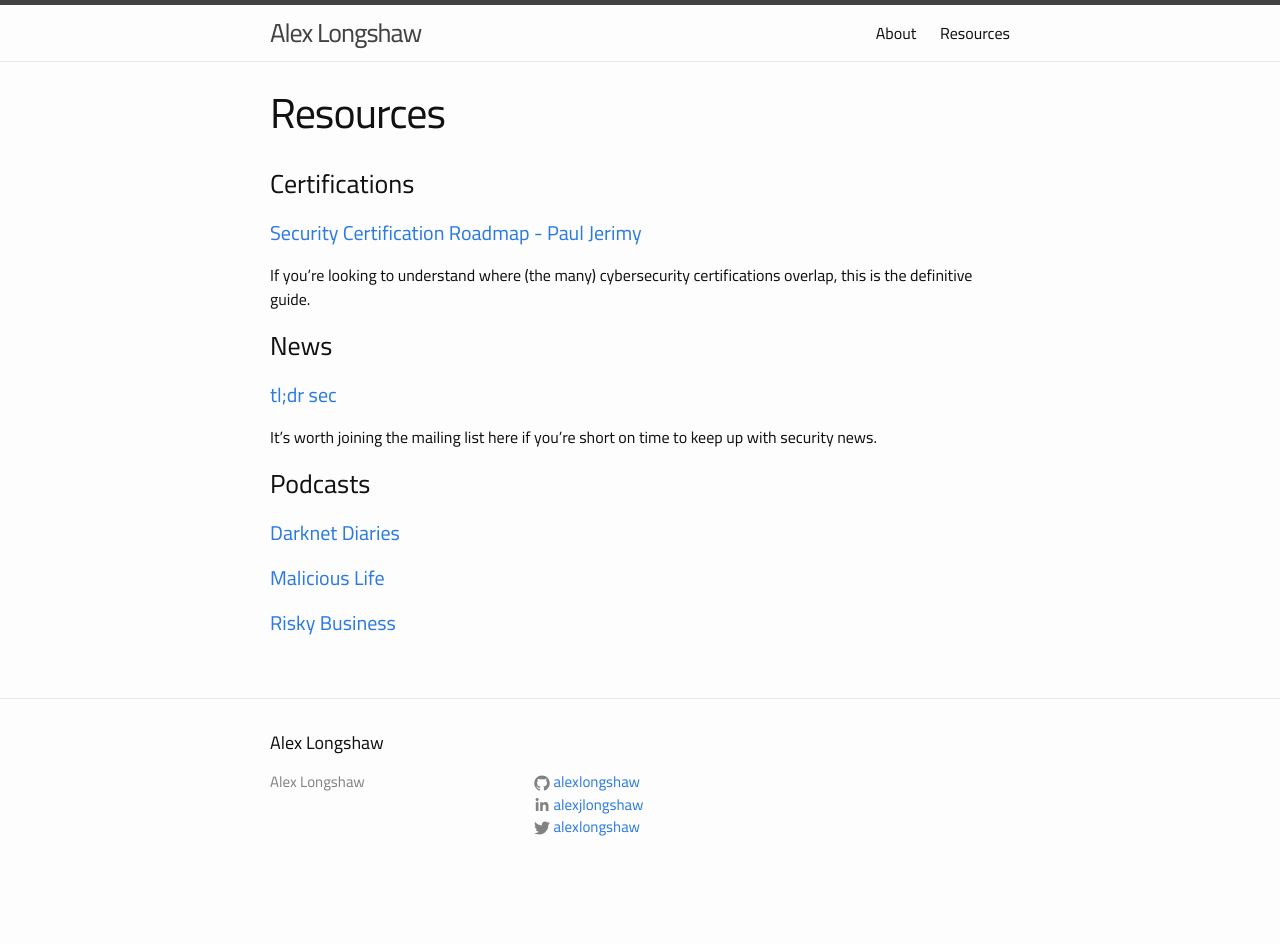
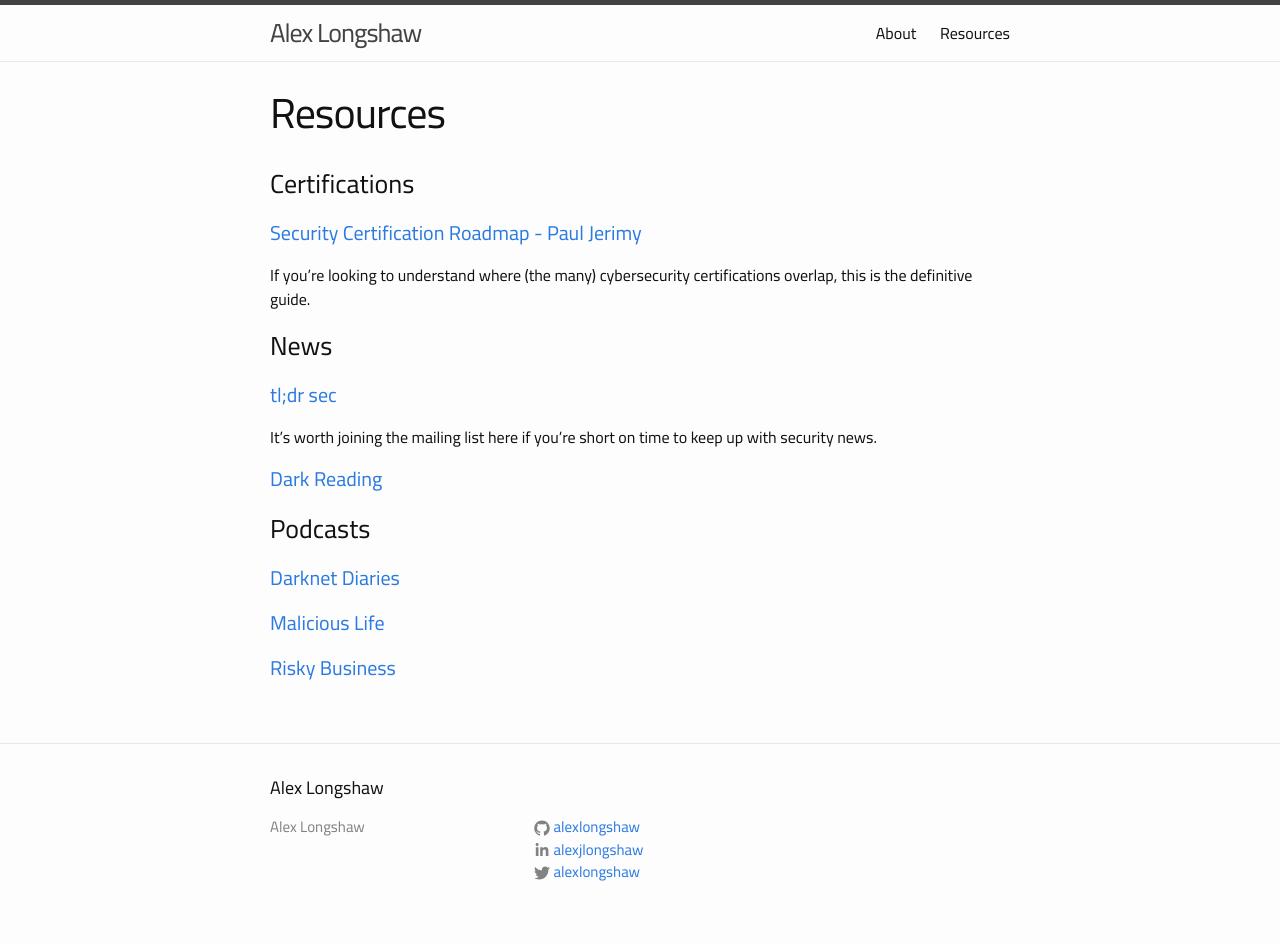
Before and after one commit to alexlongshaw/alexlongshaw.github.io, a Jekyll site: the page built from resources.md, in a window 1280 px wide. Built offline with Jekyll 4.4.1, drawn with Linux system fonts in a browser that asks for light colours; before the commit the page ends 900 px from its top, so only the background shows below that.

Commit message:
Add Dark Reading to resources

```diff
--- a/resources.md
+++ b/resources.md
@@ -14,6 +14,8 @@
 #### [tl;dr sec](https://tldrsec.com/){:target="_blank" rel="noopener"}
 It's worth joining the mailing list here if you're short on time to keep up with security news.
 
+#### [Dark Reading](https://www.darkreading.com/){:target="_blank" rel="noopener"}
+
 ### Podcasts
 
 #### [Darknet Diaries](https://darknetdiaries.com/){:target="_blank" rel="noopener"}
```
